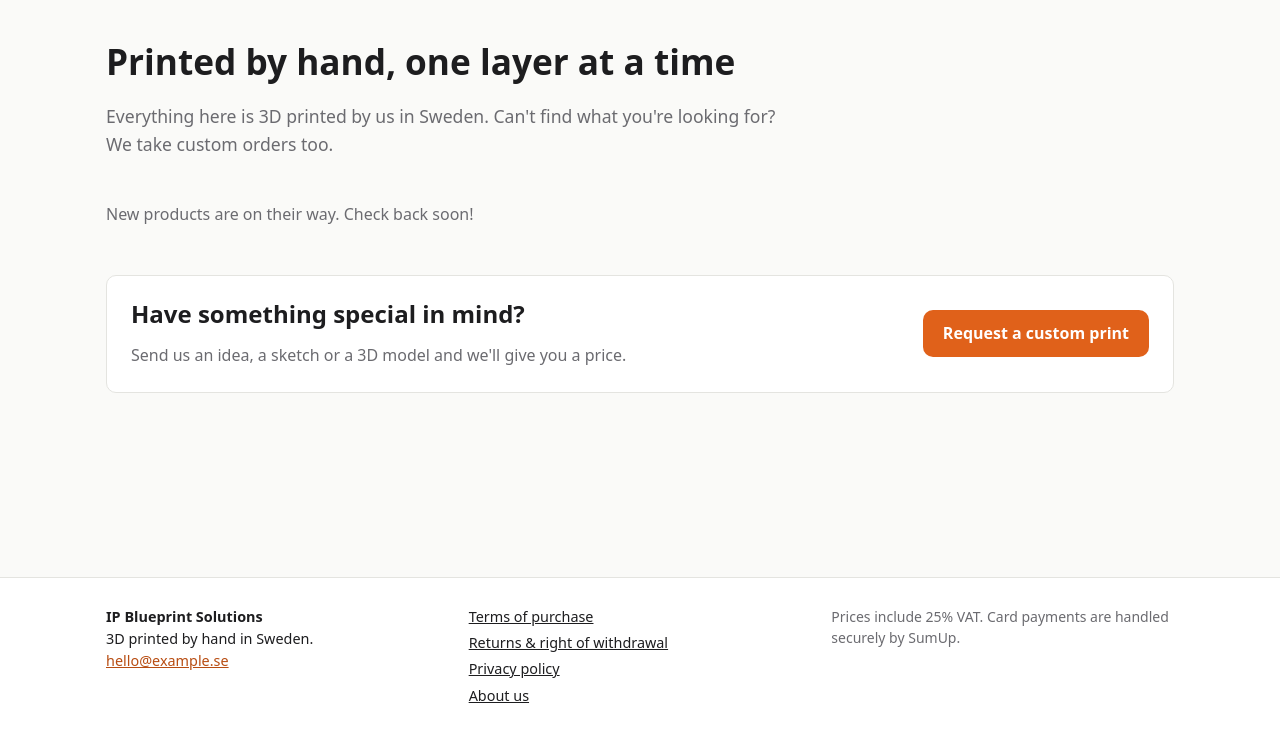
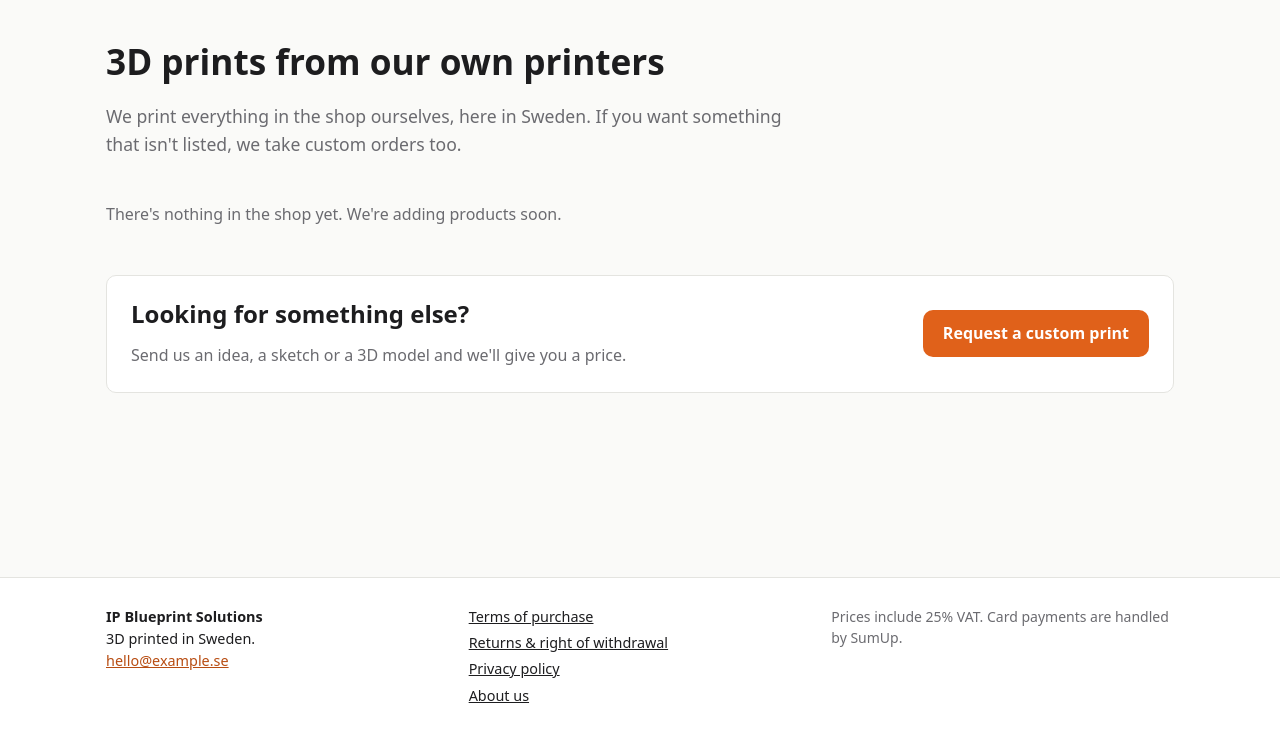
Before and after one commit to Nacorpio/IPBlueprintSolutions, an ASP.NET Core app: page / in a window 1280 px wide. Shown: the part 65-800 px from the top of the page. Run offline with ASP.NET Core 8, Linux system fonts and the light colour scheme; the project's own start-up code is not run, and a stand-in starts its controllers and pages; some libraries are stand-ins or nearby versions.

Commit message:
Edit the store's customer-facing copy for plainer wording
Text-only changes to page copy, footer, sample product descriptions and
customer emails. Removes slogans and filler ("one layer at a time",
"part of the charm", "by hand") and keeps legal meaning unchanged.

Co-Authored-By: Claude Opus 5.5 <noreply@anthropic.com>
Claude-Session: https://claude.ai/code/session_011tzrpXYdoEr7RtqdhWa4tL

```diff
--- a/src/IPBlueprint.Store/Data/DevelopmentSeed.cs
+++ b/src/IPBlueprint.Store/Data/DevelopmentSeed.cs
@@ -18,12 +18,12 @@ public static class DevelopmentSeed
             new Product
             {
                 Slug = "articulated-dragon", Name = "Articulated dragon", Price = 349m, SortOrder = 2,
-                Description = "A fully poseable dragon, printed in one piece with moving joints. About 30 cm long.",
+                Description = "A poseable dragon printed in one piece, with joints that move. About 30 cm long.",
             },
             new Product
             {
                 Slug = "cable-organiser-set", Name = "Cable organiser set", Price = 129m, SortOrder = 3,
-                Description = "Six desk clips that keep charging cables in place. Sticks on with 3M tape (included).",
+                Description = "Six desk clips that hold charging cables in place. They stick on with adhesive tape, which is included.",
             });
 
         await db.SaveChangesAsync();
--- a/src/IPBlueprint.Store/Pages/Custom.cshtml
+++ b/src/IPBlueprint.Store/Pages/Custom.cshtml
@@ -8,8 +8,8 @@
 <div class="layout-two">
     <div>
         <h1>Custom orders</h1>
-        <p>Want something that isn't in the shop? Tell us what you have in mind. A short description is enough, and a sketch, a photo or a 3D model file (STL, 3MF, OBJ, STEP) helps a lot.</p>
-        <p>We'll reply by email with a price and an estimated delivery time, usually within a few days. If you'd like to go ahead, we'll send you a secure payment link.</p>
+        <p>Want something that isn't in the shop? Describe what you have in mind. A few sentences are enough. A sketch, a photo or a 3D model file (STL, 3MF, OBJ, STEP) makes it easier for us to quote.</p>
+        <p>We'll reply by email with a price and an estimated delivery time, usually within a few days. If you want to go ahead, we'll send you a payment link from SumUp.</p>
 
         <form method="post" enctype="multipart/form-data" class="panel">
             <div asp-validation-summary="ModelOnly" class="validation-summary-errors"></div>
@@ -59,7 +59,7 @@
         <h2>Good to know</h2>
         <ul class="small">
             <li>We print in PLA and PETG in many colours.</li>
-            <li>Maximum single-piece size is about 25 × 25 × 25 cm. Bigger things can be printed in parts.</li>
+            <li>Maximum single-piece size is about 25 × 25 × 25 cm. We can print bigger things in parts.</li>
             <li>Custom items are made to order, so they can't be returned unless they are faulty.</li>
         </ul>
     </aside>
--- a/src/IPBlueprint.Store/Pages/Index.cshtml
+++ b/src/IPBlueprint.Store/Pages/Index.cshtml
@@ -2,17 +2,17 @@
 @model IndexModel
 @{
     ViewData["Title"] = "Shop";
-    ViewData["Description"] = "3D printed items, designed and printed by hand in Sweden. Custom orders welcome.";
+    ViewData["Description"] = "3D printed items made by two friends in Sweden. We also print custom orders.";
 }
 
 <section class="hero">
-    <h1>Printed by hand, one layer at a time</h1>
-    <p>Everything here is 3D printed by us in Sweden. Can't find what you're looking for? We take custom orders too.</p>
+    <h1>3D prints from our own printers</h1>
+    <p>We print everything in the shop ourselves, here in Sweden. If you want something that isn't listed, we take custom orders too.</p>
 </section>
 
 @if (Model.Products.Count == 0)
 {
-    <p class="muted">New products are on their way. Check back soon!</p>
+    <p class="muted">There's nothing in the shop yet. We're adding products soon.</p>
 }
 else
 {
@@ -32,7 +32,7 @@ else
 
 <section class="custom-cta">
     <div>
-        <h2>Have something special in mind?</h2>
+        <h2>Looking for something else?</h2>
         <p>Send us an idea, a sketch or a 3D model and we'll give you a price.</p>
     </div>
     <a class="button" asp-page="/Custom">Request a custom print</a>
--- a/src/IPBlueprint.Store/Pages/Info/About.cshtml
+++ b/src/IPBlueprint.Store/Pages/Info/About.cshtml
@@ -3,6 +3,6 @@
 @{ ViewData["Title"] = "About us"; }
 <div class="prose">
     <h1>About us</h1>
-    <p>We're two friends in Sweden who love 3D printing. Everything in the shop is designed or picked by us and printed on our own printers, one layer at a time.</p>
-    <p>Have an idea for something we should make? <a asp-page="/Custom">Send us a custom request</a> or email <a href="mailto:@Shop.Value.ContactEmail">@Shop.Value.ContactEmail</a>.</p>
+    <p>We're two friends in Sweden who 3D print. We design or choose everything in the shop and print it on our own printers.</p>
+    <p>Want us to make something? <a asp-page="/Custom">Send us a custom request</a> or email <a href="mailto:@Shop.Value.ContactEmail">@Shop.Value.ContactEmail</a>.</p>
 </div>
--- a/src/IPBlueprint.Store/Pages/Info/Returns.cshtml
+++ b/src/IPBlueprint.Store/Pages/Info/Returns.cshtml
@@ -12,5 +12,5 @@
         <li>We refund the full price, including the original standard shipping, within 14 days of receiving your notice. We may wait until the item has arrived back.</li>
     </ol>
     <h2>Exceptions</h2>
-    <p>The right of withdrawal does not apply to items made to your specifications (custom orders). Faulty items can always be complained about. See the <a asp-page="/Info/Terms">terms of purchase</a>.</p>
+    <p>The right of withdrawal does not apply to items made to your specifications (custom orders). You can still make a complaint about a faulty item. See the <a asp-page="/Info/Terms">terms of purchase</a>.</p>
 </div>
--- a/src/IPBlueprint.Store/Pages/Info/Terms.cshtml
+++ b/src/IPBlueprint.Store/Pages/Info/Terms.cshtml
@@ -12,7 +12,7 @@
     <h2>Right of withdrawal</h2>
     <p>You have 14 days to change your mind about shop items. See <a asp-page="/Info/Returns">Returns &amp; right of withdrawal</a>. Custom-made items are exempt.</p>
     <h2>Complaints</h2>
-    <p>If an item arrives faulty or damaged, contact us at <a href="mailto:@s.ContactEmail">@s.ContactEmail</a> and we'll make it right. You have the right to complain about faults for three years under the Swedish Consumer Sales Act (konsumentköplagen).</p>
+    <p>If an item arrives faulty or damaged, contact us at <a href="mailto:@s.ContactEmail">@s.ContactEmail</a> and we'll sort it out. You have the right to complain about faults for three years under the Swedish Consumer Sales Act (konsumentköplagen).</p>
     <h2>Disputes</h2>
     <p>If we can't agree, you can turn to the National Board for Consumer Disputes (Allmänna reklamationsnämnden, arn.se) or the EU's online dispute resolution platform.</p>
 </div>
--- a/src/IPBlueprint.Store/Pages/Product.cshtml
+++ b/src/IPBlueprint.Store/Pages/Product.cshtml
@@ -22,6 +22,6 @@
             <button class="button" type="submit">Add to cart</button>
         </form>
 
-        <p class="muted small">Each item is printed by us, so small layer lines and slight colour differences are part of the charm.</p>
+        <p class="muted small">We print every item ourselves, so you may see faint layer lines and small colour differences from one print to the next.</p>
     </div>
 </div>
--- a/src/IPBlueprint.Store/Pages/Shared/_Layout.cshtml
+++ b/src/IPBlueprint.Store/Pages/Shared/_Layout.cshtml
@@ -57,7 +57,7 @@
         <div class="container footer-row">
             <div>
                 <strong>@shop.Name</strong><br />
-                3D printed by hand in Sweden.<br />
+                3D printed in Sweden.<br />
                 <a href="mailto:@shop.ContactEmail">@shop.ContactEmail</a>
             </div>
             <nav aria-label="Information">
@@ -66,7 +66,7 @@
                 <a asp-page="/Info/Privacy">Privacy policy</a>
                 <a asp-page="/Info/About">About us</a>
             </nav>
-            <div class="muted small">Prices include 25% VAT. Card payments are handled securely by SumUp.</div>
+            <div class="muted small">Prices include 25% VAT. Card payments are handled by SumUp.</div>
         </div>
     </footer>
 
```
Also changed, not shown: src/IPBlueprint.Store/Shop/OrderNotifications.cs (+5 -5 lines).
